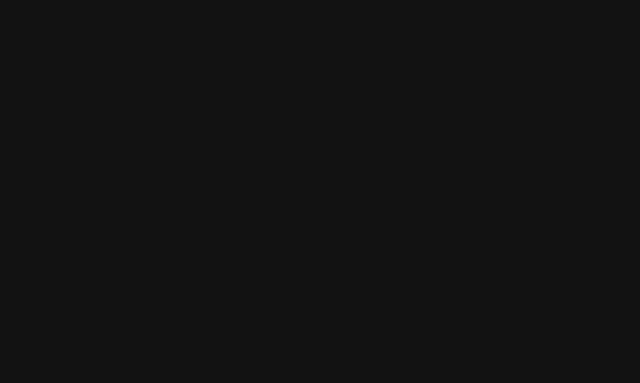
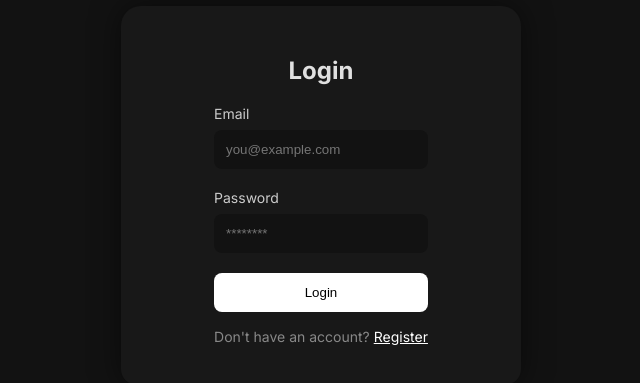
Before and after one commit to aatje-sy/Wasl, a React (Vite) app: page /login in a window 1280 px wide. Before the commit this address had no page. Shown: the part 205-588 px from the top of the page, without its empty margins (319-959 px from the left). Built offline with nearby package versions, Linux system fonts and the light colour scheme.

Commit message:
feat: added login page all the needed functions and with Firebase auth and redirect on success and also check if the account is stored in the database

```diff
--- a/src/App.jsx
+++ b/src/App.jsx
@@ -4,13 +4,14 @@ import SideHeader from './components/SideHeader.jsx';
 import Feed from './components/Feed.jsx';
 import Goals from "./components/Goals.jsx";
 import Register from "./components/auth/Register.jsx";
+import Login from "./components/auth/Login.jsx"; // ← deze was je vergeten
 import './styling/styling.css';
 
 function App() {
     return (
-
         <Routes>
             <Route path="/register" element={<Register />} />
+            <Route path="/login" element={<Login />} />
             <Route path="/" element={
                 <>
                     <UpperHeader />
--- a/src/components/auth/Login.jsx
+++ b/src/components/auth/Login.jsx
@@ -1 +1,86 @@
+// Import React hook to manage state
 import { useState } from "react";
+
+// Import Firebase function to log in a user
+import { signInWithEmailAndPassword } from "firebase/auth";
+
+// Import useNavigate to redirect user after login
+import { useNavigate } from "react-router-dom";
+
+// Import CSS styling
+import './login.css';
+
+// Import Firebase auth instance
+import { auth } from "../../firebase"; // Update this path if needed
+
+function Login() {
+    // State variables for form input and error messages
+    const [email, setEmail] = useState("");           // Stores user's email
+    const [password, setPassword] = useState("");     // Stores user's password
+    const [err, setErr] = useState("");               // Stores any login error messages
+
+    const navigate = useNavigate(); // Used to navigate to a different route after login
+
+    // Function that handles the form submission
+    const handleSubmit = async (e) => {
+        e.preventDefault(); // Prevents the page from refreshing
+
+        try {
+            // Try to sign in the user with the provided email and password
+            const userCredential = await signInWithEmailAndPassword(auth, email, password);
+            const user = userCredential.user;
+
+            // Print user info to the console (for debugging)
+            console.log("User logged in:", user);
+
+            // Redirect the user to the homepage or profile page
+            navigate("/");
+
+        } catch (error) {
+            // If something goes wrong, show error in console and on screen
+            console.log(error.message);
+            setErr(error.message);
+        }
+    };
+
+    return (
+        <div className="container">
+            <form className="login-form" onSubmit={handleSubmit}>
+                <h2>Login</h2>
+
+                {/* Email input field */}
+                <label htmlFor="email">Email</label>
+                <input
+                    type="email"
+                    id="email"
+                    placeholder="you@example.com"
+                    value={email}
+                    onChange={(e) => setEmail(e.target.value)}
+                />
+
+                {/* Password input field */}
+                <label htmlFor="password">Password</label>
+                <input
+                    type="password"
+                    id="password"
+                    placeholder="********"
+                    value={password}
+                    onChange={(e) => setPassword(e.target.value)}
+                />
+
+                {/* Login button */}
+                <button type="submit">Login</button>
+
+                {/* Link to register page if user doesn’t have an account */}
+                <p className="login-link">
+                    Don't have an account? <a href="/register">Register</a>
+                </p>
+
+                {/* Display error message if any */}
+                {err && <p className="error">{err}</p>}
+            </form>
+        </div>
+    );
+}
+
+export default Login;
--- a/src/components/auth/Register.jsx
+++ b/src/components/auth/Register.jsx
@@ -97,7 +97,7 @@ function Register() {
                 <button type="submit">Register</button>
 
                 <p className="login-link">
-                    Already have an account? <a href="#">Login</a>
+                    Already have an account? <a href="/login">Login</a>
                 </p>
             </form>
 
--- /dev/null
+++ b/src/components/auth/login.css
@@ -0,0 +1,38 @@
+.login-form {
+    display: flex;
+    flex-direction: column;
+}
+
+.login-form h2 {
+    margin-bottom: 20px;
+    text-align: center;
+}
+
+.login-form label {
+    margin-bottom: 8px;
+    font-size: 14px;
+    color: #ccc;
+}
+
+.login-form input {
+    padding: 12px;
+    margin-bottom: 20px;
+    border: none;
+    border-radius: 8px;
+    background-color: #121212;
+    color: #fff;
+}
+
+.login-form button {
+    padding: 12px;
+    background-color: #ffffff;
+    color: #000;
+    border: none;
+    border-radius: 8px;
+    cursor: pointer;
+    transition: background 0.3s;
+}
+
+.login-form button:hover {
+    background-color: #cccccc;
+}
```
Lines whose indentation alone changed are shown as unchanged.
